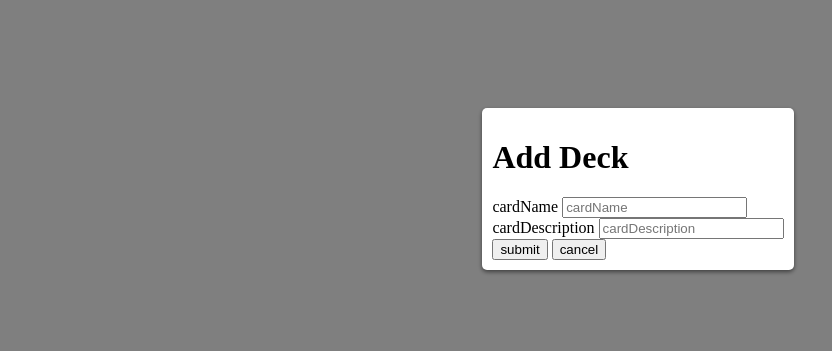
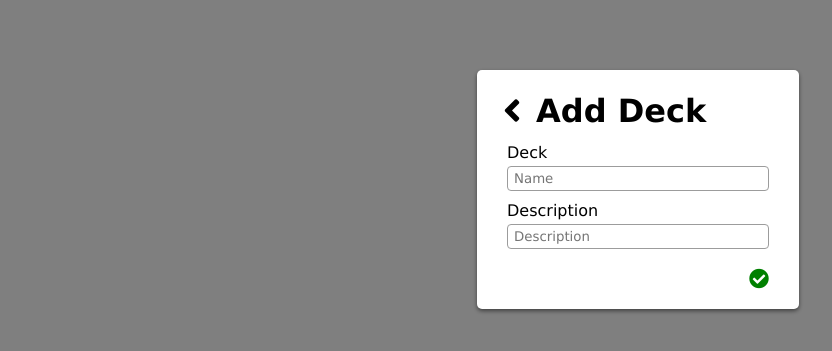
Before and after one commit to GrapesGoober/TodoCards-Project, a SvelteKit app in the folder TodoCards-FrontEnd/: page / in a window 1280 px wide. Both pictures are taken after a click on the button 54 px from the left and 98 px from the top of the page. Shown: the part 211-562 px from the top of the page, without its empty margins (2-834 px from the left). Built offline with nearby package versions, Linux system fonts and the light colour scheme; no server answers.

Commit message:
styled all add modals

```diff
--- a/TodoCards-FrontEnd/src/routes/+page.svelte
+++ b/TodoCards-FrontEnd/src/routes/+page.svelte
@@ -44,18 +44,6 @@
         align-items: center;
         justify-content: space-between;
     }
-    .edit-btn {
-        font-size: 23px;
-        border: none;
-        background-color: white;
-        cursor: pointer;
-    }
-    .edit-btn:hover {
-        color: rgb(100, 100, 100);
-    }
-    .edit-btn:active {
-        color: rgb(139, 139, 139);
-    }
     .add-btn {
         font-size: xx-large;
         padding: 0;
--- a/TodoCards-FrontEnd/src/routes/adddeckmodal.svelte
+++ b/TodoCards-FrontEnd/src/routes/adddeckmodal.svelte
@@ -19,13 +19,86 @@
     }
 </script>
 
+<link rel="stylesheet" href="https://cdnjs.cloudflare.com/ajax/libs/font-awesome/5.15.3/css/all.min.css">
+
 <Modal bind:showModal={showModal}>
-    <h1>Add Deck</h1>
-    cardName
-    <input type="text" placeholder="cardName" bind:value={deckInfo.deckName}> <br>
-    cardDescription
-    <input type="text" placeholder="cardDescription" bind:value={deckInfo.deckDescription}> <br>
-    <input type="button" value="submit" on:click={addDeck}>
-    <input type="button" value="cancel" on:click={cancel}>
+    <div class="header">
+        <button class="cancel_btn" on:click={cancel}><i class="fas fa-angle-left"></i></button>
+        <h1>Add Deck</h1>
+    </div>
 
+    <div class="deck-name">
+        <p class="deckinfo-txt">Deck</p>
+        <input type="text" placeholder="Name" bind:value={deckInfo.deckName}>
+    </div>
+
+    <div class="deck-description">
+        <p class="deckinfo-txt">Description</p>
+        <input type="text" placeholder="Description" bind:value={deckInfo.deckDescription}>
+    </div>
+
+    <div class="delete-submit">
+        <!-- svelte-ignore a11y-click-events-have-key-events -->
+        <!-- svelte-ignore a11y-no-static-element-interactions -->
+        <i class="fas fa-check-circle submit" on:click={addDeck}></i>
+    </div>
 </Modal>
+
+<style>
+    @import "./style.css";
+    p {
+        margin: 0;
+    }
+    h1 {
+        margin: 0;
+    }
+    input {
+        width: 250px;
+        padding: 4px;
+        padding-left: 6px;
+        border: solid;
+        border-width: 1px;
+        border-radius: 4px;
+        border-color: rgb(156, 156, 156);
+    }
+    input:focus {
+        box-shadow: 0px 0px 4px rgba(0, 0, 0, 0.3);
+    }
+    .header {
+        display: flex;
+        align-items: center;
+        margin: 10px;
+    }
+    .cancel_btn {
+        font-size: 36px;
+        background-color: white;
+        border: none;
+        padding-right: 15px;
+        cursor: pointer;
+    }
+    .cancel_btn:active {
+        color: rgb(77, 77, 77);
+    }
+    .deck-name, .deck-description, .delete-submit {
+        margin-left: 20px;
+        margin-right: 20px;
+        margin-bottom: 10px;
+    }
+    .deckinfo-txt {
+        margin-bottom: 4px;
+    }
+    .delete-submit {
+        display: flex;
+        align-items: center;
+        justify-content: end;
+    }
+    .submit {
+        margin-top: 10px;
+        color: green;
+        font-size: 20px;
+        cursor: pointer;
+    }
+    .submit:active {
+        color: rgb(0, 194, 0);
+    }
+</style>
--- a/TodoCards-FrontEnd/src/routes/cards/createcardmodal.svelte
+++ b/TodoCards-FrontEnd/src/routes/cards/createcardmodal.svelte
@@ -23,16 +23,116 @@
 </script>
 
 <Modal bind:showModal={showModal}>
-    <h1>Create Card</h1>
-    cardName
-    <input type="text" placeholder="cardName" bind:value={cardInfo.cardName}> <br>
-    cardDescription
-    <input type="text" placeholder="cardDescription" bind:value={cardInfo.cardDescription}> <br>
-    cardDue
-    <input type="text" placeholder="cardDue" bind:value={cardInfo.cardDue}> <br>
-    cardColor
-    <input type="text" placeholder="cardColor" bind:value={cardInfo.cardColor}> <br>
-    <input type="button" value="submit" on:click={createCard}>
-    <input type="button" value="cancel" on:click={cancel}>
+    <div class="header">
+        <button class="cancel_btn" on:click={cancel}><i class="fas fa-angle-left"></i></button>
+        <h1>Create Card</h1>
+    </div>
+
+
+    <div class="name">
+        <p class="info-txt">Card Name</p>
+        <input type="text" placeholder="Name" bind:value={cardInfo.cardName}>
+    </div>
+
+
+    <div class="description">
+        <p class="info-txt">Description</p>
+        <input type="text" placeholder="Card Description" bind:value={cardInfo.cardDescription}>
+    </div>
+
+
+    <div class="description">
+        <p class="info-txt">Due date</p>
+        <input type="text" placeholder="datepicker" bind:value={cardInfo.cardDue}>
+    </div>
+
+
+    <div class="card-color">
+        <p class="info-txt">Color</p>
+        <input class="color-input" type="text" placeholder="cardColor" bind:value={cardInfo.cardColor}>
+    </div>
+
+
+    <div class="submit-section">
+        <!-- svelte-ignore a11y-click-events-have-key-events -->
+        <!-- svelte-ignore a11y-no-static-element-interactions -->
+        <i class="fas fa-check-circle submit" on:click={createCard}></i>
+    </div>
 
 </Modal>
+
+<style>
+    @import "../style.css";
+    p {
+        margin: 0;
+    }
+    h1 {
+        margin: 0;
+    }
+    input {
+        width: 250px;
+        padding: 4px;
+        padding-left: 6px;
+        border: solid;
+        border-width: 1px;
+        border-radius: 4px;
+        border-color: rgb(156, 156, 156);
+    }
+    input:focus {
+        box-shadow: 0px 0px 4px rgba(0, 0, 0, 0.3);
+    }
+    .header, .submit-section {
+        display: flex;
+        align-items: center;
+    }
+    .name, .description, .submit-section {
+        margin-left: 20px;
+        margin-right: 20px;
+        margin-bottom: 10px;
+    }
+
+    .header {
+        margin: 10px;
+    }
+
+    .info-txt {
+        margin-bottom: 4px;
+    }
+
+    .cancel_btn {
+        font-size: 36px;
+        background-color: white;
+        border: none;
+        padding-right: 15px;
+        cursor: pointer;
+    }
+    .cancel_btn:active {
+        color: rgb(77, 77, 77);
+    }
+
+    .card-color {
+        display: flex;
+        align-items: center;
+        margin-left: 20px;
+        margin-right: 20px;
+        margin-top: 18px;
+        margin-bottom: 10px;
+    }
+    .color-input {
+        margin-left: 8px;
+        width: 200px;
+    }
+
+    .submit-section {
+        justify-content: end;
+        align-items: center;
+    }
+    .submit {
+        color: green;
+        font-size: 20px;
+        cursor: pointer;
+    }
+    .submit:active {
+        color: rgb(0, 194, 0);
+    }
+</style>
--- a/TodoCards-FrontEnd/src/routes/cards/editcardmodal.svelte
+++ b/TodoCards-FrontEnd/src/routes/cards/editcardmodal.svelte
@@ -24,26 +24,26 @@
     </div>
 
 
-    <div class="deck-name">
-        <p class="deckinfo-txt">Card Name</p>
+    <div class="name">
+        <p class="info-txt">Card Name</p>
         <input type="text" placeholder="Name" bind:value={cardInfo.cardName}>
     </div>
 
 
-    <div class="deck-description">
-        <p class="deckinfo-txt">Description</p>
+    <div class="description">
+        <p class="info-txt">Description</p>
         <input type="text" placeholder="Card Description" bind:value={cardInfo.cardDescription}>
     </div>
 
 
-    <div class="deck-description">
-        <p class="deckinfo-txt">Due date</p>
+    <div class="description">
+        <p class="info-txt">Due date</p>
         <input type="text" placeholder="datepicker" bind:value={cardInfo.cardDue}>
     </div>
 
 
     <div class="card-color">
-        <p class="deckinfo-txt">Color</p>
+        <p class="info-txt">Color</p>
         <input class="color-input" type="text" placeholder="cardColo" bind:value={cardInfo.cardColor}>
     </div>
 
@@ -80,7 +80,7 @@
         display: flex;
         align-items: center;
     }
-    .deck-name, .deck-description, .delete-submit {
+    .name, .description, .delete-submit {
         margin-left: 20px;
         margin-right: 20px;
         margin-bottom: 10px;
@@ -90,7 +90,7 @@
         margin: 10px;
     }
 
-    .deckinfo-txt {
+    .info-txt {
         margin-bottom: 4px;
     }
 
--- a/TodoCards-FrontEnd/src/routes/cards/editdeckmodal.svelte
+++ b/TodoCards-FrontEnd/src/routes/cards/editdeckmodal.svelte
@@ -237,7 +237,6 @@
 
     .delete-submit {
         justify-content: space-between;
-        align-items: center;
     }
     .deletedeck {
         color: rgb(187, 0, 0);
```
Also changed, not shown: TodoCards-FrontEnd/src/routes/cards/addsubcarditem.svelte (+7 -2 lines).
